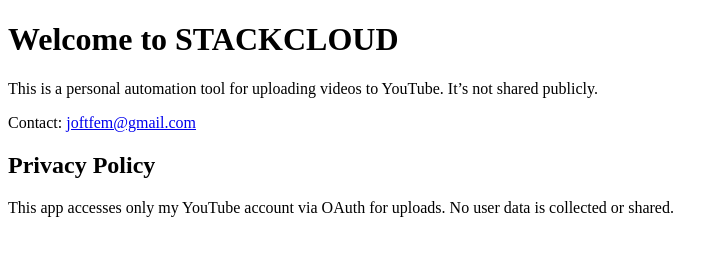
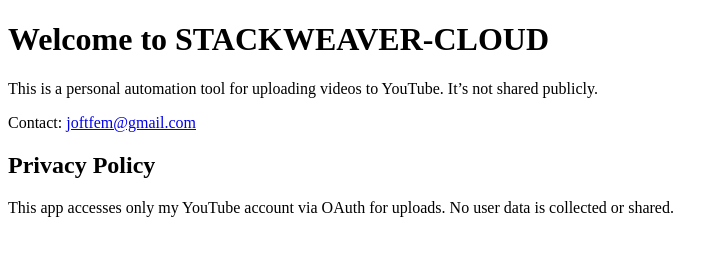
Before and after one commit to joftfem/joftfem.github.io, a plain HTML site: page index.html in a window 1280 px wide. Shown: the whole page, without its empty margins (0-724 px from the left). Drawn offline with Linux system fonts and the light colour scheme.

Commit message:
Update index.html

```diff
--- a/index.html
+++ b/index.html
@@ -6,7 +6,7 @@
   <title>Personal YouTube Uploader</title>
 </head>
 <body>
-  <h1>Welcome to STACKCLOUD</h1>
+  <h1>Welcome to STACKWEAVER-CLOUD</h1>
   <p>This is a personal automation tool for uploading videos to YouTube. It’s not shared publicly.</p>
   <p>Contact: <a href="mailto:joftfem@gmail.com">joftfem@gmail.com</a></p>
   <h2>Privacy Policy</h2>
```
